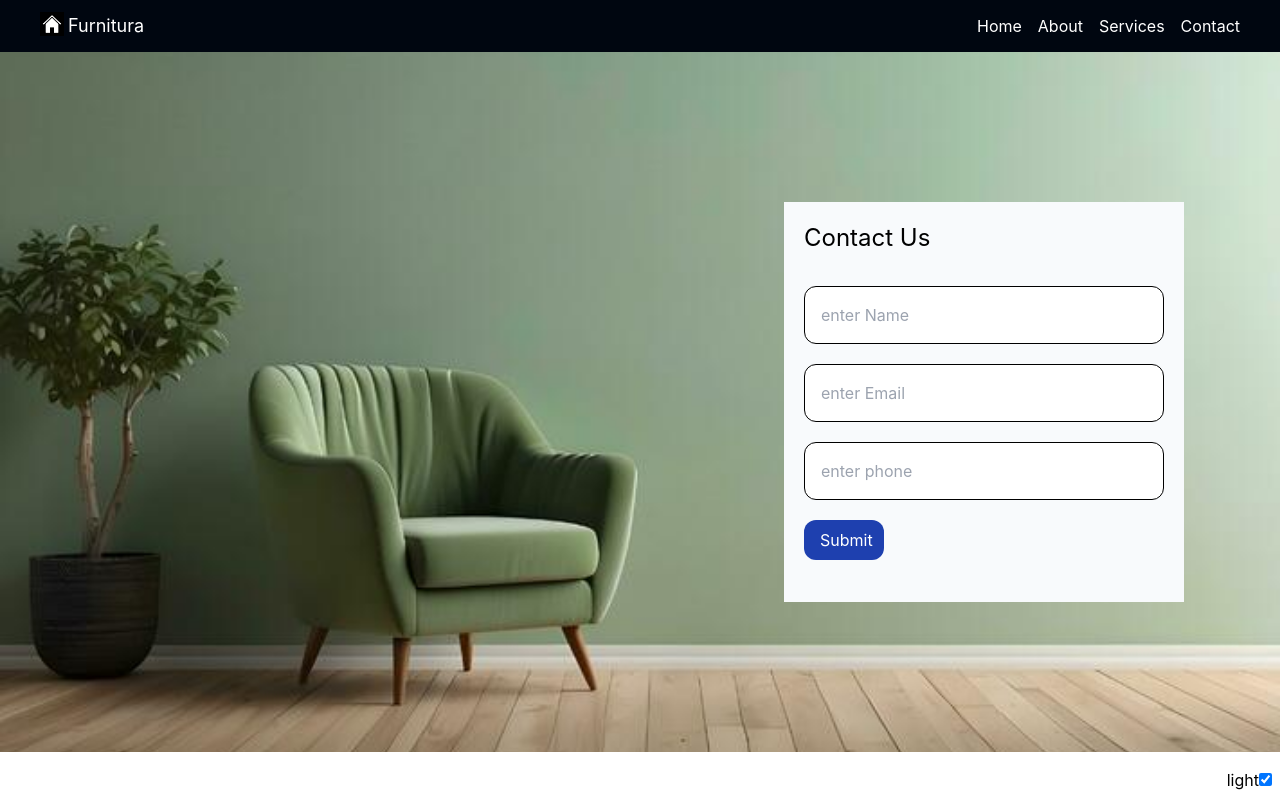
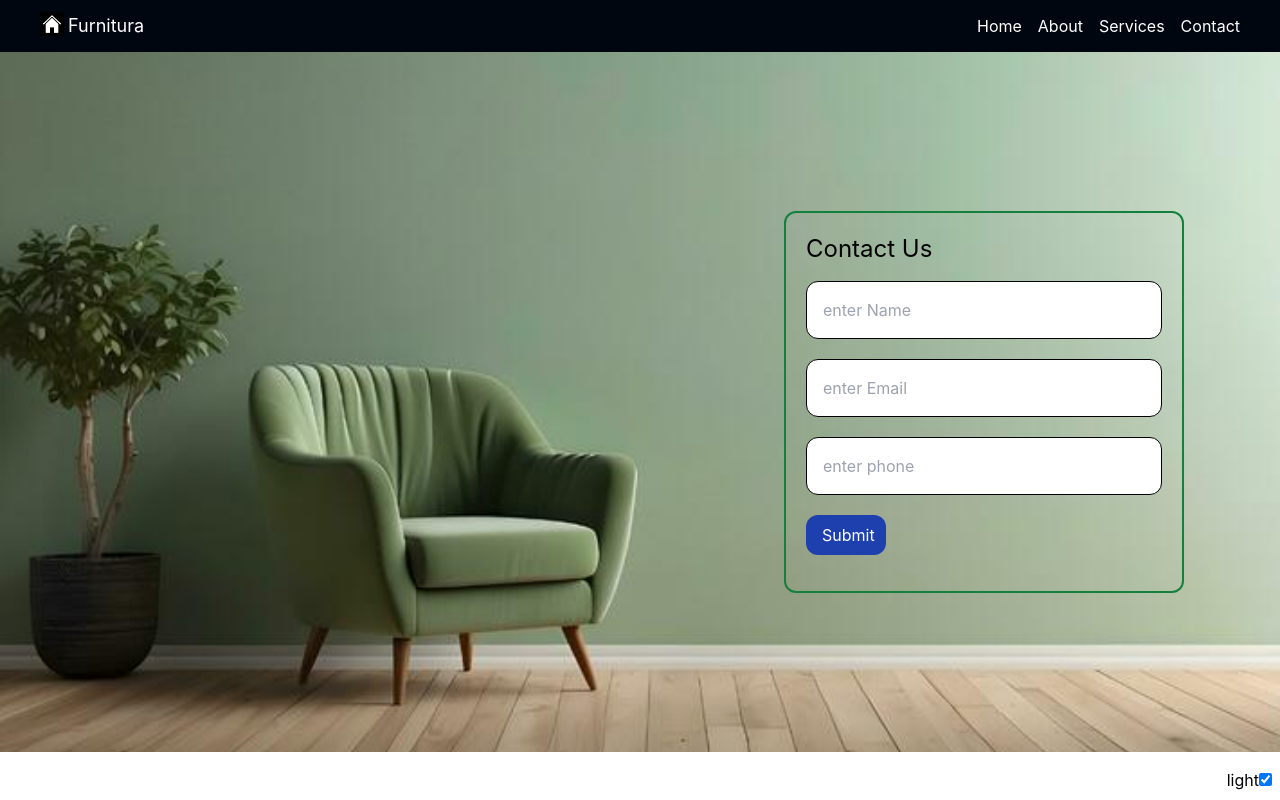
Before and after one commit to Khush0601/Furniture-Tailwind-Project, a React (Create React App) app: page /contact in a window 1280 px wide. Built offline with nearby package versions, Linux system fonts and the light colour scheme.

Commit message:
modified

```diff
--- a/src/pages/Contact/Contact.js
+++ b/src/pages/Contact/Contact.js
@@ -6,13 +6,13 @@ const Contact = () => {
     <div>
       <Nav/>
       <section className='h-[700px] contact-banner flex justify-center items-center md:justify-end'>
-       <div className='h-[400px] w-[400px] bg-slate-50 md:mr-24 p-5'>
+       <div className=' w-[400px] border-2 border-green-700 border-solid rounded-xl m-4 md:mr-24 p-5'>
         <div className='text-2xl'>Contact Us</div>
-        <form className='flex flex-col py-8'>
+        <form className='flex flex-col py-4'>
           <input placeholder='enter Name' type='text' className='border-[1px] border-solid rounded-xl p-4 border-black mb-5' />
           <input placeholder='enter Email' type='text' className='border-[1px] border-solid rounded-xl p-4 border-black mb-5'/>
           <input placeholder='enter phone' type='text' className='border-[1px] border-solid rounded-xl p-4 border-black mb-5'/>
-          <button className='text-start w-20 bg-blue-800 text-white px-4 py-2 rounded-xl text-center'>Submit</button>
+          <button className=' w-20 bg-blue-800 text-white px-4 py-2 rounded-xl text-center'>Submit</button>
         </form>
        </div>
       </section>
```
